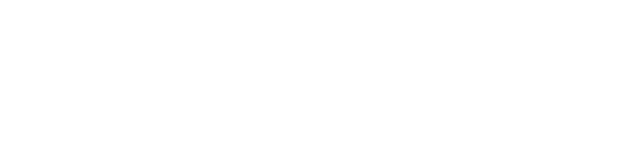
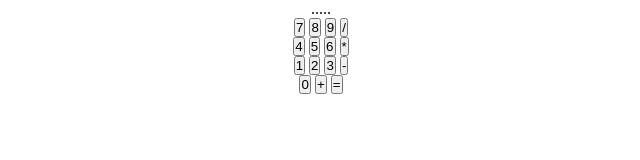
Before and after one commit to chriswebdv/calculator-project, a plain HTML site: page index.html in a window 1280 px wide. Shown: the whole page, without its empty margins (319-959 px from the left). Drawn offline with Linux system fonts and the light colour scheme.

Commit message:
Add html to create buttons and screen of the calculator

```diff
--- a/index.html
+++ b/index.html
@@ -7,5 +7,34 @@
     <link rel="stylesheet" href="styles.css" />
     <script defer src="main.js"></script>
   </head>
-  <body></body>
+  <body>
+    <div class="main">
+      <div class="screen-view">.....</div>
+      <div class="operations">
+        <div class="first-row">
+          <button>7</button>
+          <button>8</button>
+          <button>9</button>
+          <button>/</button>
+        </div>
+        <div class="second-row">
+          <button>4</button>
+          <button>5</button>
+          <button>6</button>
+          <button>*</button>
+        </div>
+        <div class="third-row">
+          <button>1</button>
+          <button>2</button>
+          <button>3</button>
+          <button>-</button>
+        </div>
+        <div class="fourth-row">
+          <button>0</button>
+          <button>+</button>
+          <button>=</button>
+        </div>
+      </div>
+    </div>
+  </body>
 </html>
--- a/main.js
+++ b/main.js
@@ -1,7 +1,5 @@
 let num1;
 let num2;
-
-let operator;
 
 function addNums(num1, num2) {
   return num1 + num2;
@@ -18,8 +16,3 @@ function multNums(num1, num2) {
 function divideNums(num1, num2) {
   return num1 / num2;
 }
-
-console.log(addNums(10, 5));
-console.log(subtractNums(10, 5));
-console.log(multNums(10, 5));
-console.log(divideNums(10, 5));
--- a/styles.css
+++ b/styles.css
@@ -3,3 +3,16 @@
   padding: 0;
   box-sizing: border-box;
 }
+
+.screen-view {
+  display: flex;
+  justify-content: center;
+  align-items: center;
+}
+
+.operations {
+  display: flex;
+  flex-direction: column;
+  justify-content: center;
+  align-items: center;
+}
```
